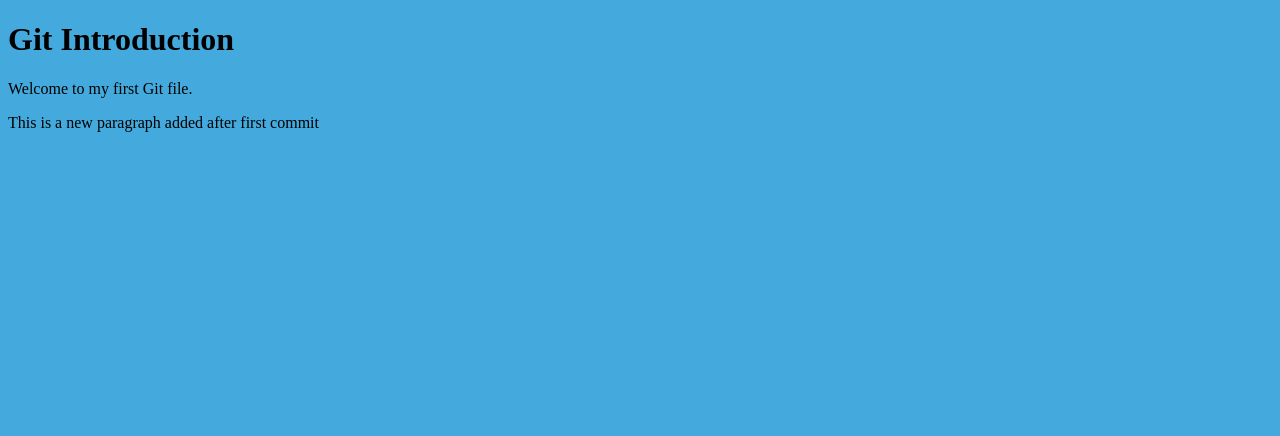
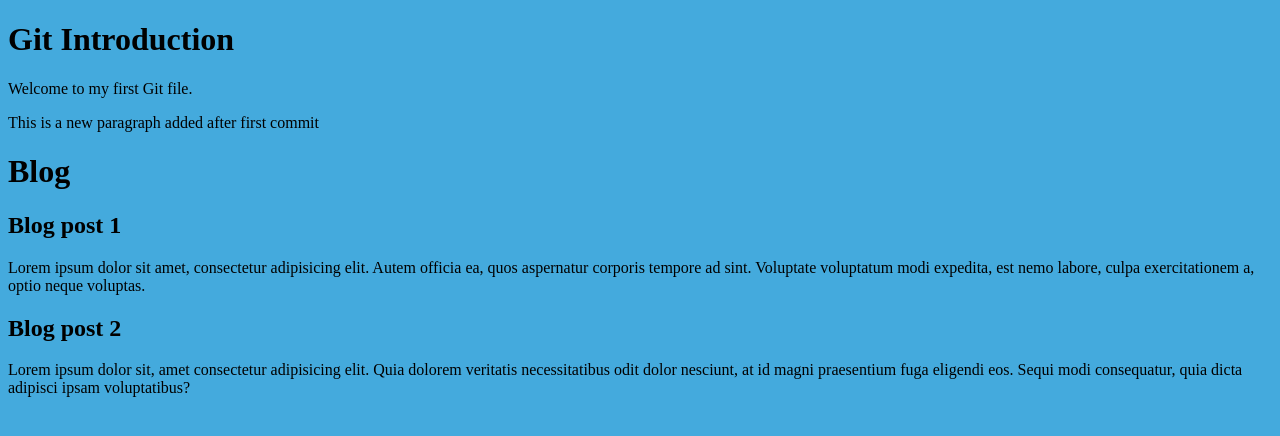
Before and after one commit to I-am-Mouse/mouse_github, a plain HTML site: page index.html in a window 1280 px wide. Drawn offline with Linux system fonts and the light colour scheme.

Commit message:
blog post1 and post2 added

```diff
--- a/index.html
+++ b/index.html
@@ -10,5 +10,21 @@
     <h1>Git Introduction</h1>
     <p>Welcome to my first Git file.</p>
     <p>This is a new paragraph added after first commit</p>
+
+    <div>
+        <h1>Blog</h1>
+        <article>
+            <h2>Blog post 1</h2>
+            <p>Lorem ipsum dolor sit amet, consectetur adipisicing elit.
+            Autem officia ea, quos aspernatur corporis tempore ad sint.
+            Voluptate voluptatum modi expedita, est nemo labore, culpa exercitationem a, optio neque voluptas.</p>
+        </article>
+        <article>
+            <h2>Blog post 2</h2>
+            <p>Lorem ipsum dolor sit, amet consectetur adipisicing elit.
+            Quia dolorem veritatis necessitatibus odit dolor nesciunt, at id magni praesentium fuga eligendi eos.
+            Sequi modi consequatur, quia dicta adipisci ipsam voluptatibus?</p>
+        </article>
+    </div>
 </body>
 </html>
```
